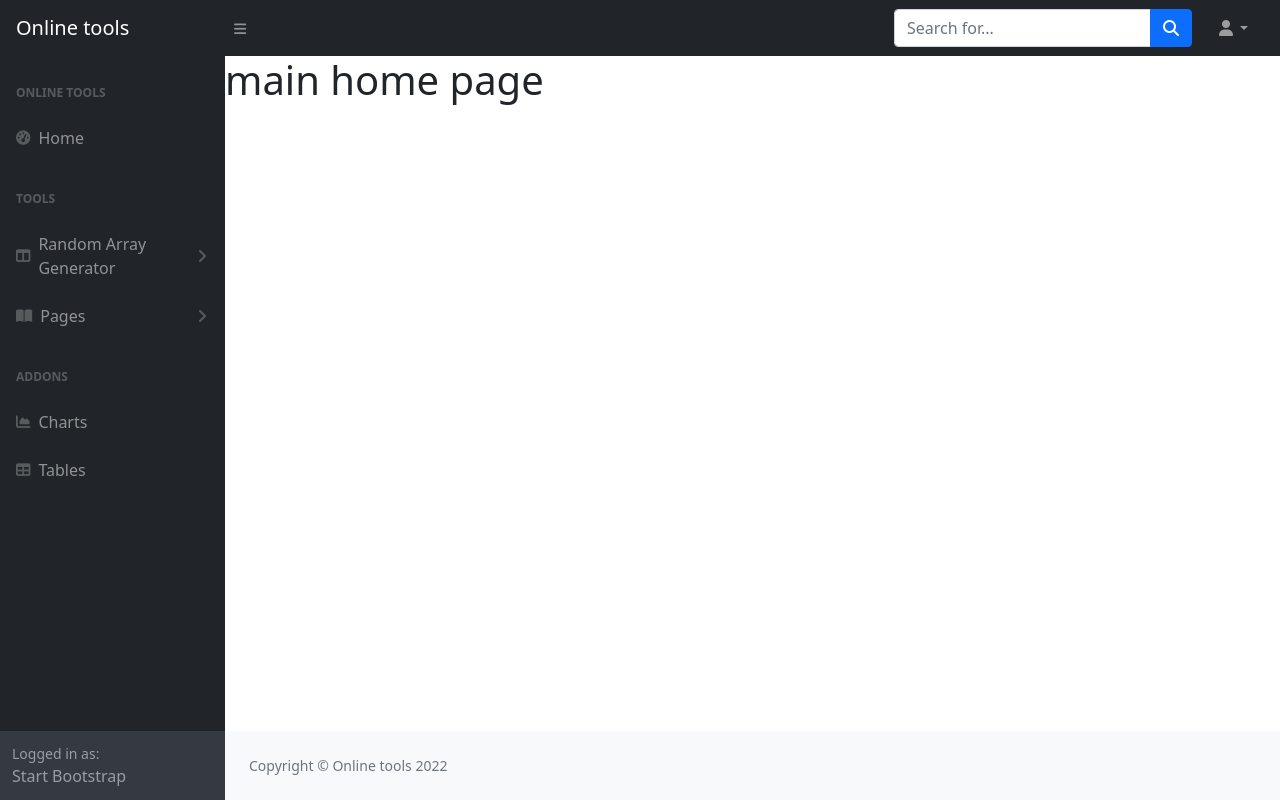
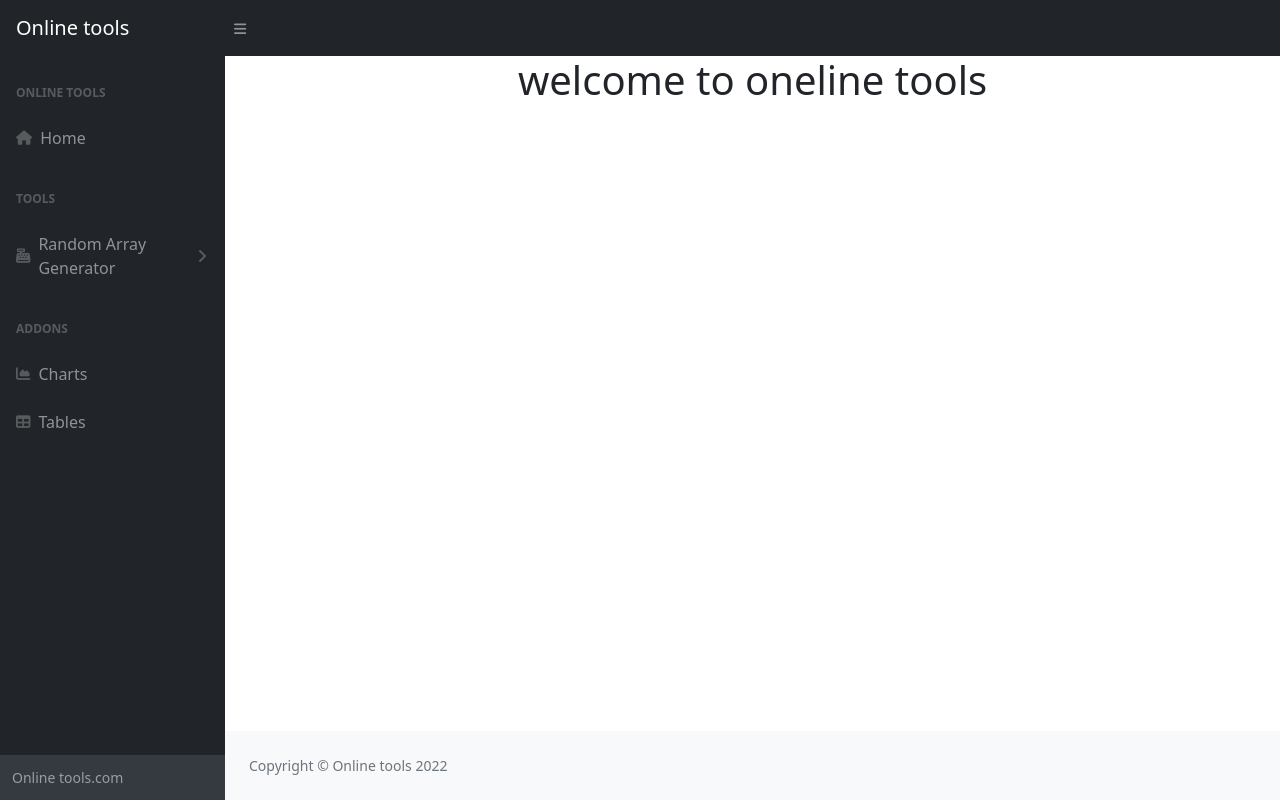
Before and after one commit to DDonghyeo/Online-tools, a Django app: page / in a window 1280 px wide. Run offline with Django 4.2, Linux system fonts and the light colour scheme; some libraries are stand-ins or nearby versions.

Commit message:
아이콘 변경

```diff
--- a/randomarray/static/script.js
+++ b/randomarray/static/script.js
@@ -81,3 +81,18 @@ function check(){
     }
 
 }
+
+//side nav toggle
+window.addEventListener('DOMContentLoaded', event => {
+    const sidebarToggle = document.body.querySelector('#sidebarToggle');
+    if (sidebarToggle) {
+        if (localStorage.getItem('sb|sidebar-toggle') === 'true') {
+            document.body.classList.toggle('sb-sidenav-toggled');
+        }
+        sidebarToggle.addEventListener('click', event => {
+            event.preventDefault();
+            document.body.classList.toggle('sb-sidenav-toggled');
+            localStorage.setItem('sb|sidebar-toggle', document.body.classList.contains('sb-sidenav-toggled'));
+        });
+    }
+});
--- a/randomarray/templates/index.html
+++ b/randomarray/templates/index.html
@@ -18,7 +18,7 @@
           </div>
           <div id="layoutSidenav_content">
               <main>
-                <h1>main home page</h1>
+                <h1 style="text-align: center;">welcome to oneline tools</h1>
               </main>
               <footer class="py-4 bg-light mt-auto">
                   <div class="container-fluid px-4">
--- a/randomarray/templates/navbar.html
+++ b/randomarray/templates/navbar.html
@@ -3,23 +3,4 @@
     <a class="navbar-brand ps-3" href="/">Online tools</a>
     <!-- Sidebar Toggle-->
     <button class="btn btn-link btn-sm order-1 order-lg-0 me-4 me-lg-0" id="sidebarToggle" href="#!"><i class="fas fa-bars"></i></button>
-    <!-- Navbar Search-->
-    <form class="d-none d-md-inline-block form-inline ms-auto me-0 me-md-3 my-2 my-md-0">
-        <div class="input-group">
-            <input class="form-control" type="text" placeholder="Search for..." aria-label="Search for..." aria-describedby="btnNavbarSearch" />
-            <button class="btn btn-primary" id="btnNavbarSearch" type="button"><i class="fas fa-search"></i></button>
-        </div>
-    </form>
-    <!-- Navbar-->
-    <ul class="navbar-nav ms-auto ms-md-0 me-3 me-lg-4">
-        <li class="nav-item dropdown">
-            <a class="nav-link dropdown-toggle" id="navbarDropdown" href="#" role="button" data-bs-toggle="dropdown" aria-expanded="false"><i class="fas fa-user fa-fw"></i></a>
-            <ul class="dropdown-menu dropdown-menu-end" aria-labelledby="navbarDropdown">
-                <li><a class="dropdown-item" href="#!">Settings</a></li>
-                <li><a class="dropdown-item" href="#!">Activity Log</a></li>
-                <li><hr class="dropdown-divider" /></li>
-                <li><a class="dropdown-item" href="#!">Logout</a></li>
-            </ul>
-        </li>
-    </ul>
 </nav>
--- a/randomarray/templates/sidebar.html
+++ b/randomarray/templates/sidebar.html
@@ -3,12 +3,12 @@
         <div class="nav">
             <div class="sb-sidenav-menu-heading">Online tools</div>
             <a class="nav-link" href="/">
-                <div class="sb-nav-link-icon"><i class="fas fa-tachometer-alt"></i></div>
+                <div class="sb-nav-link-icon"><i class="fa-solid fa-house"></i></div>
                 Home
             </a>
             <div class="sb-sidenav-menu-heading">tools</div>
             <a class="nav-link collapsed" href="/randomarray" data-bs-toggle="collapse" data-bs-target="#collapseLayouts" aria-expanded="false" aria-controls="collapseLayouts">
-                <div class="sb-nav-link-icon"><i class="fas fa-columns"></i></div>
+                <div class="sb-nav-link-icon"><i class="fa-solid fa-cash-register"></i></div>
                 Random Array Generator
                 <div class="sb-sidenav-collapse-arrow"><i class="fas fa-angle-down"></i></div>
             </a>
@@ -16,37 +16,6 @@
                 <nav class="sb-sidenav-menu-nested nav">
                     <a class="nav-link" href="layout-static.html">Static Navigation</a>
                     <a class="nav-link" href="layout-sidenav-light.html">Light Sidenav</a>
-                </nav>
-            </div>
-            <a class="nav-link collapsed" href="#" data-bs-toggle="collapse" data-bs-target="#collapsePages" aria-expanded="false" aria-controls="collapsePages">
-                <div class="sb-nav-link-icon"><i class="fas fa-book-open"></i></div>
-                Pages
-                <div class="sb-sidenav-collapse-arrow"><i class="fas fa-angle-down"></i></div>
-            </a>
-            <div class="collapse" id="collapsePages" aria-labelledby="headingTwo" data-bs-parent="#sidenavAccordion">
-                <nav class="sb-sidenav-menu-nested nav accordion" id="sidenavAccordionPages">
-                    <a class="nav-link collapsed" href="#" data-bs-toggle="collapse" data-bs-target="#pagesCollapseAuth" aria-expanded="false" aria-controls="pagesCollapseAuth">
-                        Authentication
-                        <div class="sb-sidenav-collapse-arrow"><i class="fas fa-angle-down"></i></div>
-                    </a>
-                    <div class="collapse" id="pagesCollapseAuth" aria-labelledby="headingOne" data-bs-parent="#sidenavAccordionPages">
-                        <nav class="sb-sidenav-menu-nested nav">
-                            <a class="nav-link" href="login.html">Login</a>
-                            <a class="nav-link" href="register.html">Register</a>
-                            <a class="nav-link" href="password.html">Forgot Password</a>
-                        </nav>
-                    </div>
-                    <a class="nav-link collapsed" href="#" data-bs-toggle="collapse" data-bs-target="#pagesCollapseError" aria-expanded="false" aria-controls="pagesCollapseError">
-                        Error
-                        <div class="sb-sidenav-collapse-arrow"><i class="fas fa-angle-down"></i></div>
-                    </a>
-                    <div class="collapse" id="pagesCollapseError" aria-labelledby="headingOne" data-bs-parent="#sidenavAccordionPages">
-                        <nav class="sb-sidenav-menu-nested nav">
-                            <a class="nav-link" href="401.html">401 Page</a>
-                            <a class="nav-link" href="404.html">404 Page</a>
-                            <a class="nav-link" href="500.html">500 Page</a>
-                        </nav>
-                    </div>
                 </nav>
             </div>
             <div class="sb-sidenav-menu-heading">Addons</div>
@@ -61,7 +30,6 @@
         </div>
     </div>
     <div class="sb-sidenav-footer">
-        <div class="small">Logged in as:</div>
-        Start Bootstrap
+        <div class="small">Online tools.com</div>
     </div>
 </nav>
```
Also changed, not shown: 1 other file.
